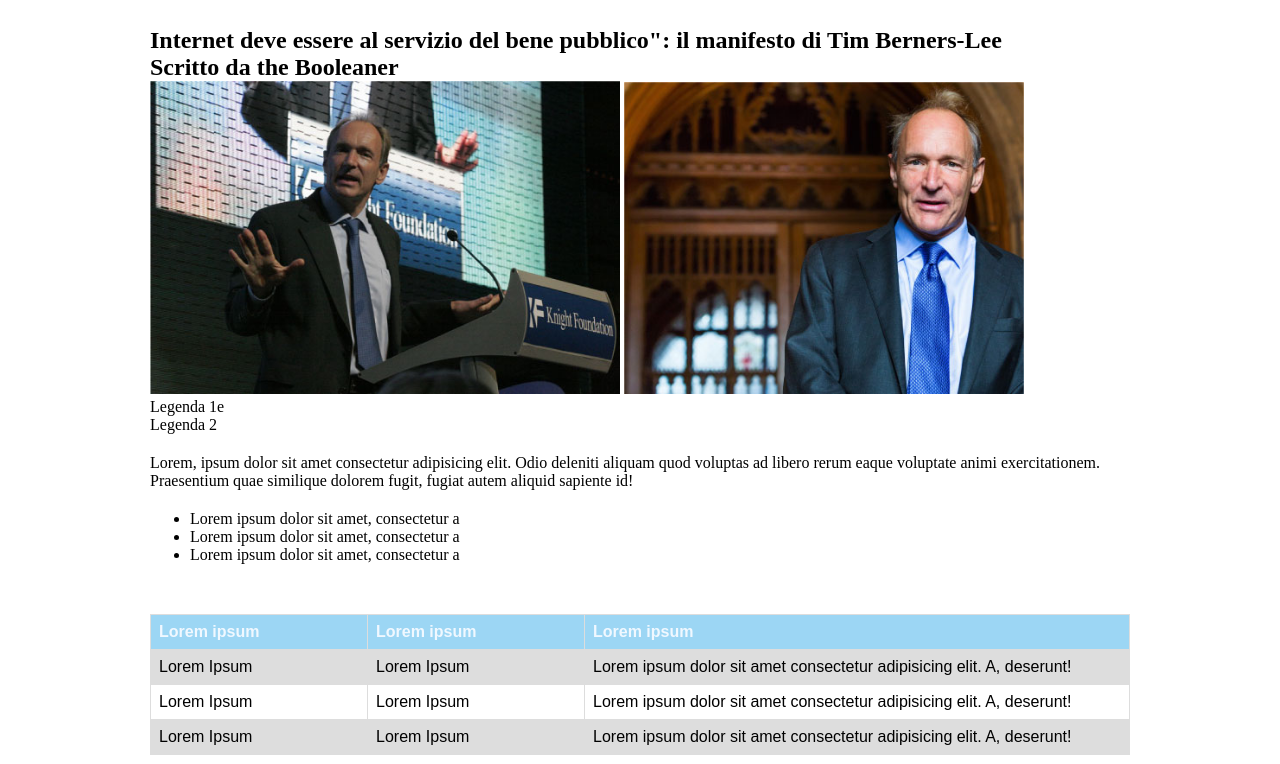
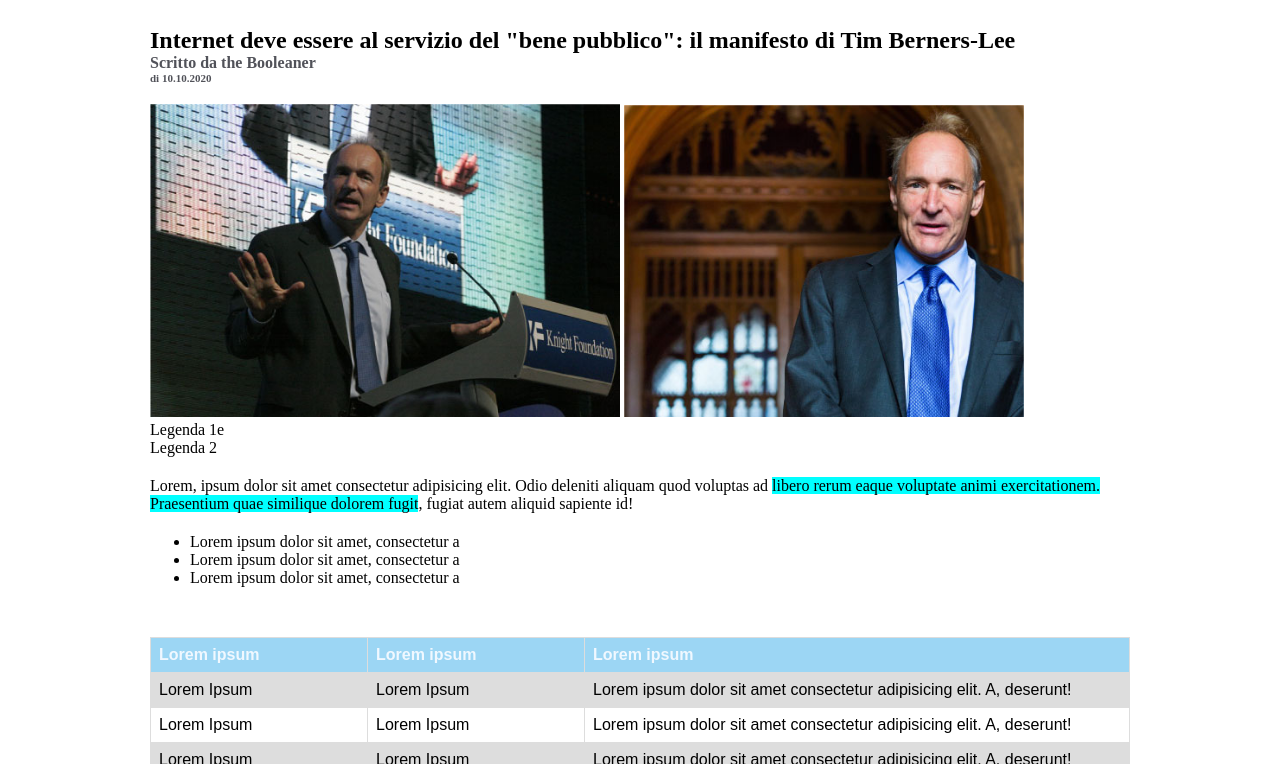
Before and after one commit to simonacorreale/html-css-booleaner, a plain HTML site: page index.html in a window 1280 px wide. Shown: the part 123-887 px from the top of the page. Drawn offline with Linux system fonts and the light colour scheme.

Commit message:
fix :heading and title

```diff
--- a/index.html
+++ b/index.html
@@ -16,8 +16,11 @@
 
     <main id="main-section">
         <section id="content-1">
-            <h1>Internet deve essere al servizio del bene pubblico": il manifesto di Tim Berners-Lee</h1>
-            <h2>Scritto da the Booleaner</h2>
+            <div class="sixing-box">
+                <h1>Internet deve essere al servizio del "bene pubblico": il manifesto di Tim Berners-Lee</h1>
+                <h2>Scritto da the Booleaner</h2>
+                <h3>di 10.10.2020</h3>
+            </div>
             <figure>
                 <img src="./img/tim-1.jpg" alt="Descrizione dell'immagine" class="scaling-content">
                 <img src="./img/tim-2.jpg" alt="Descrizione dell'immagine" class="scaling-content2">
@@ -27,7 +30,7 @@
         </section>
         <section id="content-2">
                 <p class="paragraph-space">
-                    Lorem, ipsum dolor sit amet consectetur adipisicing elit. Odio deleniti aliquam quod voluptas ad libero rerum eaque voluptate animi exercitationem. Praesentium quae similique dolorem fugit, fugiat autem aliquid sapiente id!
+                    Lorem, ipsum dolor sit amet consectetur adipisicing elit. Odio deleniti aliquam quod voluptas ad <span class="high-style"> libero rerum eaque voluptate animi exercitationem. Praesentium quae similique dolorem fugit</span>, fugiat autem aliquid sapiente id!
                 </p>
                 <ul>
                     <li>
--- a/style.css
+++ b/style.css
@@ -16,6 +16,7 @@ main{
     height: 120px;
     display: flex;
     align-items: center;
+    background-image: url("./img/pattern.png");
 
   }
 .scaling-header{
@@ -32,15 +33,29 @@ main{
 #content-1{
   padding: 30px 0px 0px 0px;
 }
+h2 {
+  color: #515259;
+  font-size: 16px;
+}
+h3 {
+  color: #515259;
+  font-size: 11px;
+}
 .scaling-content{
   width: 470px;
 }
 .scaling-content2{
     width: 400px;
   }
+.sixing-box{
+padding-bottom: 20px;
+}
 /*Ending stayling section 1*/
 
 /*Starting stayling section 2*/
+.high-style{
+  background-color: aqua;
+}
 /*Ending stayling section 2*/
 
 /*Starting stayling section 3*/
@@ -86,7 +101,7 @@ tr:nth-child(even) {
 footer h5 {
     color:aliceblue;
     text-align: center;
-    padding: 50px 10px 50px 10px;
+    padding: 40px 10px 40px 10px;
     font-family: 'Gill Sans', 'Gill Sans MT', Calibri, 'Trebuchet MS', sans-serif;
   }
 /*Ending stayling footer*/
```
